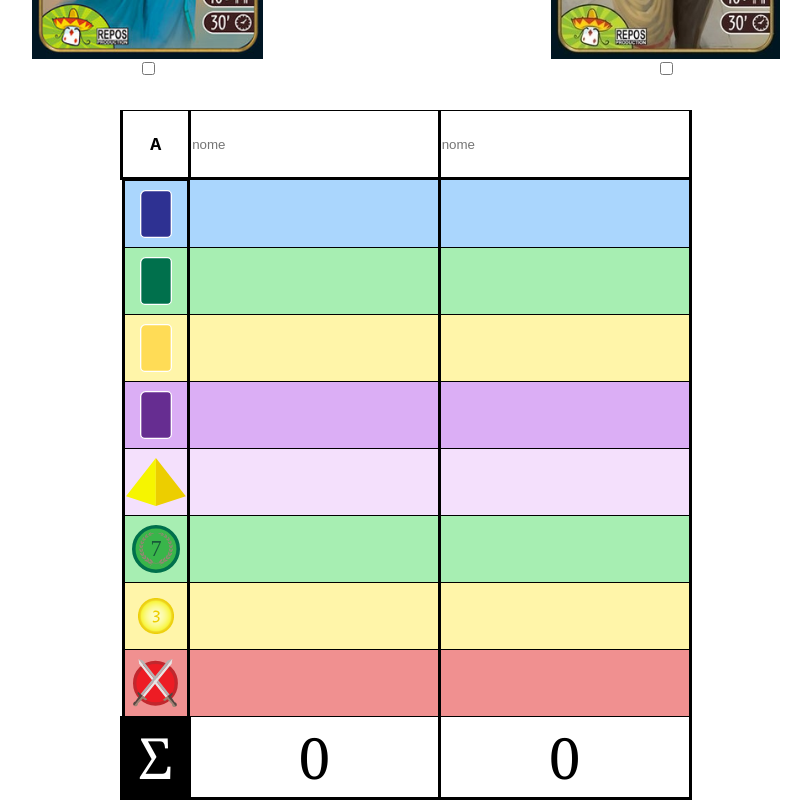
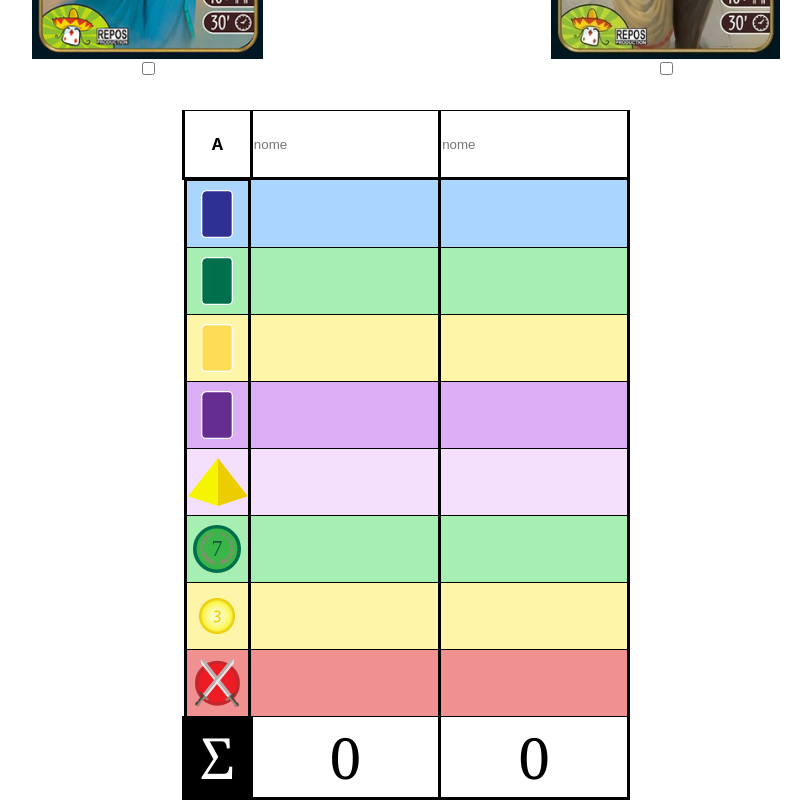
Before and after one commit to tbritoamorim/7wduel-scorepad, a React (Create React App) app: page / in a window 1280 px wide. Shown: the part 404-1204 px from the top of the page, without its empty margins (234-1045 px from the left). Built offline with nearby package versions, Linux system fonts and the light colour scheme.

Commit message:
Correcting table size

```diff
--- a/src/scorepad.scss
+++ b/src/scorepad.scss
@@ -3,6 +3,7 @@
 .scorepad-container {
   table {
     border-collapse: collapse;
+    width: 35%;
   }
 
   tr td:first-child {
@@ -110,7 +111,7 @@
   .P1, .P2 {
     font-family: Georgia, serif;
     color: rgb(7, 7, 7);
-    font-size: 1rem;
+    font-size: 2rem;
     text-align: center;
   }
 
```
